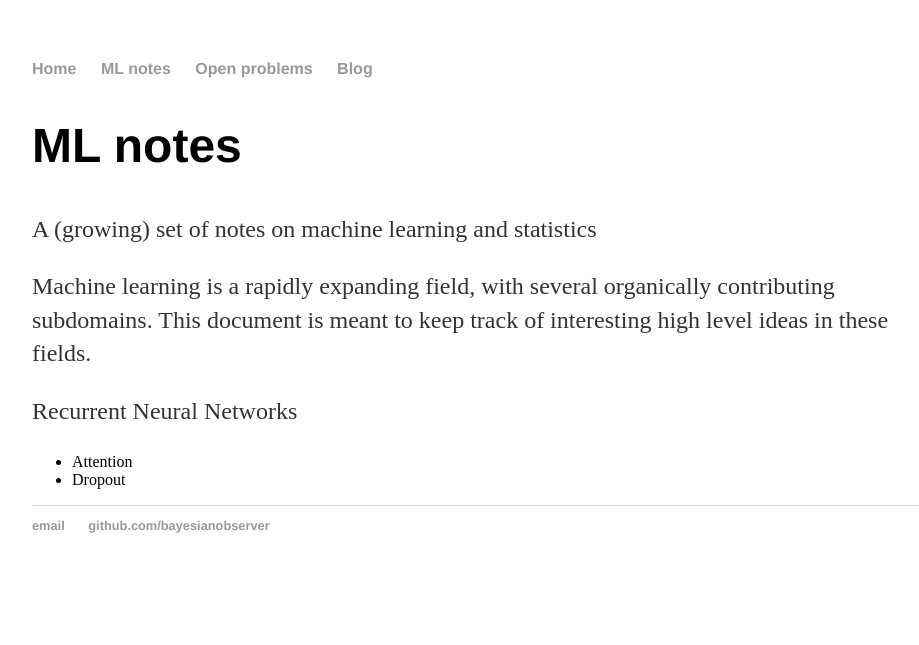
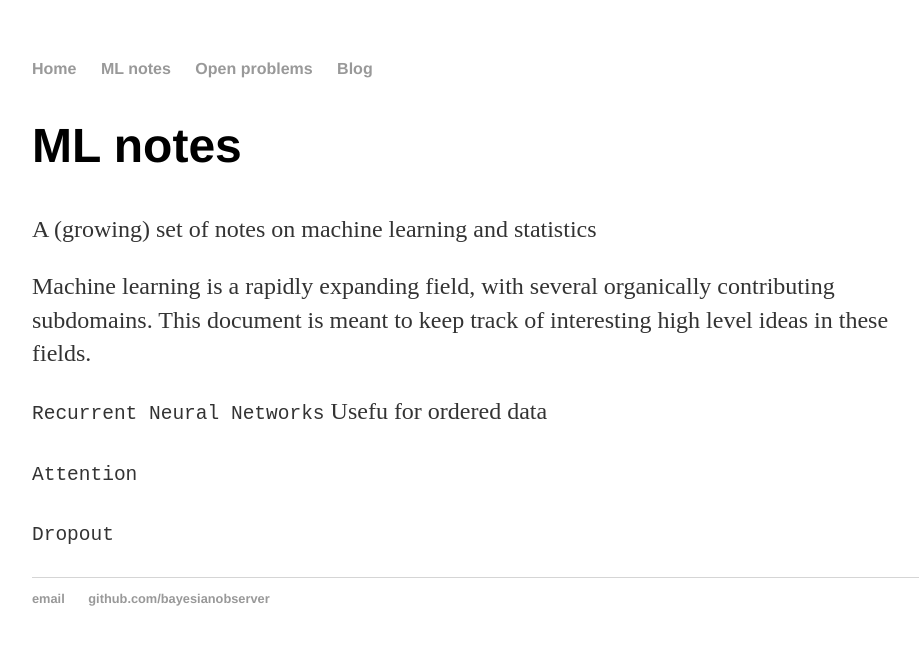
Before and after one commit to bayesianobserver/bayesianobserver.github.io, a Jekyll site: the page built from ml.md, in a window 1280 px wide. Shown: the top 645 px of the page, without its empty margins (160-1079 px from the left). Built offline with Jekyll 4.4.1, drawn with Linux system fonts in a browser that asks for light colours.

Commit message:
Update ml.md

```diff
--- a/ml.md
+++ b/ml.md
@@ -9,8 +9,9 @@ title: ML notes
 
 Machine learning is a rapidly expanding field, with several organically contributing subdomains. This document is meant to keep track of interesting high level ideas in these fields.
 
-Recurrent Neural Networks
+`Recurrent Neural Networks`
+Usefu for ordered data
 
+`Attention`
 
-* Attention
-* Dropout
+`Dropout`
```
